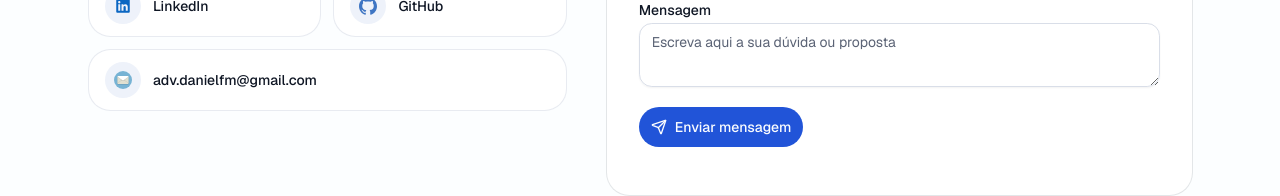
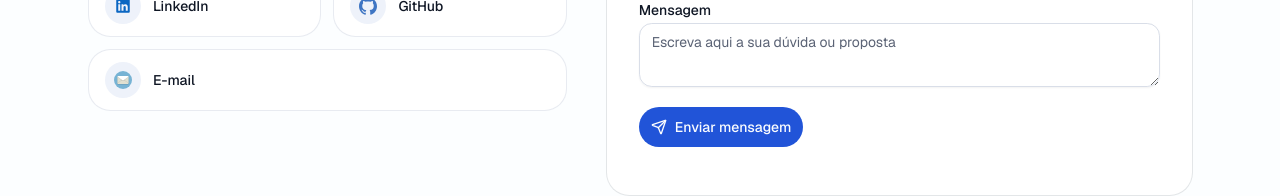
Before and after one commit to DanielMoraesTI/novo_portfolio, a Next.js app: page /contacto in a window 1280 px wide. Shown: the part 404-600 px from the top of the page. Built offline with nearby package versions, Linux system fonts and the light colour scheme.

Commit message:
Melhoria de segurança de informações

```diff
--- a/src/app/contacto/page.tsx
+++ b/src/app/contacto/page.tsx
@@ -4,7 +4,7 @@ import Link from "next/link";
 import { Card, CardContent } from "@/components/ui/card";
 import { ContactForm } from "@/components/contact-form";
 import { Reveal } from "@/components/reveal";
-import { profile, socials } from "@/lib/data";
+import { socials } from "@/lib/data";
 
 export const metadata: Metadata = {
   title: "Contactos",
@@ -41,9 +41,7 @@ export default function ContactoPage() {
                   <span className="flex size-9 shrink-0 items-center justify-center rounded-full bg-muted">
                     <Image src={social.icon} alt="" aria-hidden width={18} height={18} />
                   </span>
-                  <span className="truncate text-sm font-medium">
-                    {social.label === "E-mail" ? profile.email : social.label}
-                  </span>
+                  <span className="truncate text-sm font-medium">{social.label}</span>
                 </Link>
               </li>
             ))}
```
